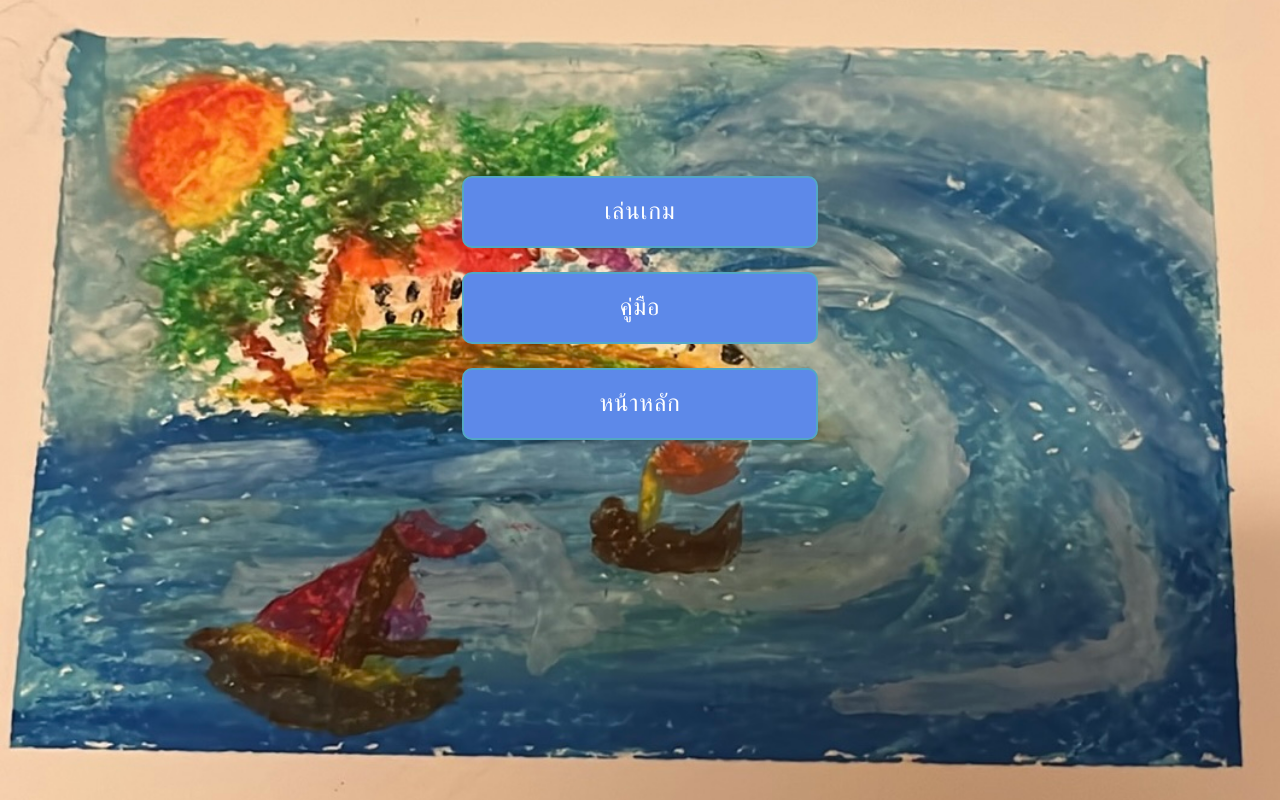
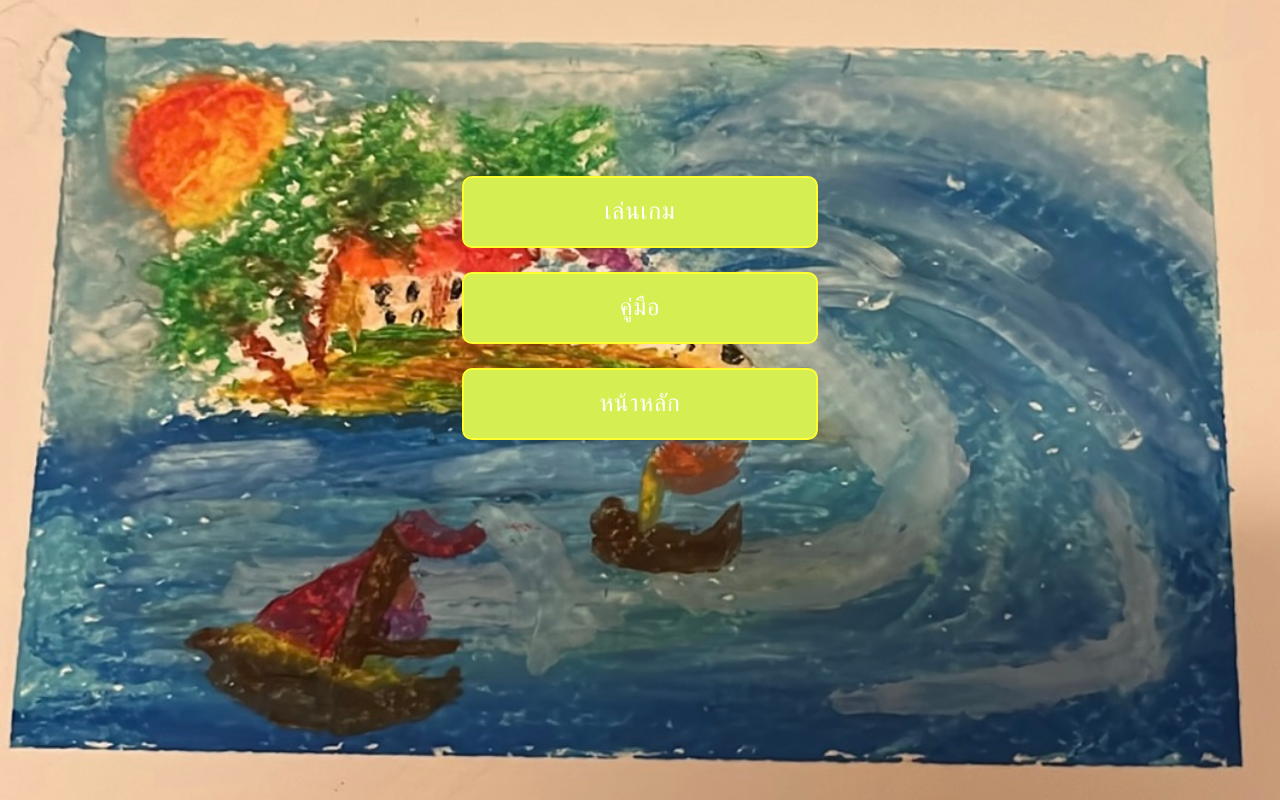
Before and after one commit to sarisa-28/web-2566, a plain HTML site: page LAB01/work1.html in a window 1280 px wide. Drawn offline with nearby package versions, Linux system fonts and the light colour scheme.

Commit message:
Add files via upload

```diff
--- a/LAB01/styles.css
+++ b/LAB01/styles.css
@@ -14,21 +14,21 @@
     font-family: Minecraft;
 }
 .btn-minecraft {
-    background: #5d89e9; /* สีเขียว */
+    background: #d5ef53; /* สีเขียว */
     color: #fff; /* สีขาว */
     width: 30%; /* ปรับขนาดของปุ่มให้มีขนาดใหญ่ขึ้น */
     padding: 1rem; /* ปรับระยะห่างของข้อความภายในปุ่ม */
     margin-bottom: 1.5rem; /* ปรับระยะห่างของปุ่มล่าง */
     font-size: 1.5rem; /* ปรับขนาดตัวอักษรในปุ่มให้ใหญ่ขึ้น */
     letter-spacing: .05rem; /* ปรับระยะห่างระหว่างตัวอักษร */
-    border: 2px solid #53a7c3; /* สีเขียว */
+    border: 2px solid #ffff2e; /* สีเขียว */
     border-radius: 10px; /* ปรับมุมของปุ่มให้มีรูปร่างที่มนเหมือนกัน */
     transition: background-color 0.3s ease, color 0.3s ease; /* เพิ่ม transition เพื่อทำให้การเปลี่ยนสีมีอนิเมชัน */
 }
 
 .btn-minecraft:hover {
-    background: #316af0; /* เขียวเข้มขึ้นเมื่อโฮเวอร์ */
-    border-color: #5771f0; /* เขียวเข้มขึ้นเมื่อโฮเวอร์ */
+    background: #9fba09; /* เขียวเข้มขึ้นเมื่อโฮเวอร์ */
+    border-color: #acb919; /* เขียวเข้มขึ้นเมื่อโฮเวอร์ */
     color: rgb(0, 0, 0); /* สีเหลือง */
 }
 bn
--- a/LAB01/work1.html
+++ b/LAB01/work1.html
@@ -27,7 +27,7 @@
         <br>
         <button type="button" id='howBtn' class="btn-minecraft">คู่มือ</button>
         <br>
-        <a type="button" id='homeBtn' class="btn-minecraft" style="text-decoration: none;" href="https://nightwaris.github.io/web-2566/">หน้าหลัก</a>
+        <a type="button" id='homeBtn' class="btn-minecraft" style="text-decoration: none;" href="https://sarisa-28.github.io/web-2566/">หน้าหลัก</a>
     </div>
 
     <div id='view2' class='container text-center p-5'>
```
Also changed, not shown: index.html (+1 -1 lines).
